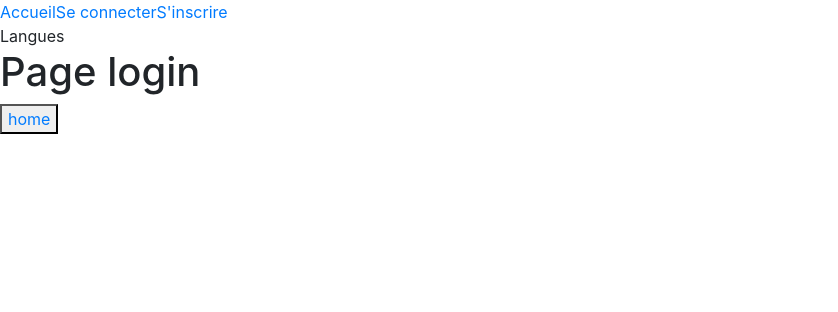
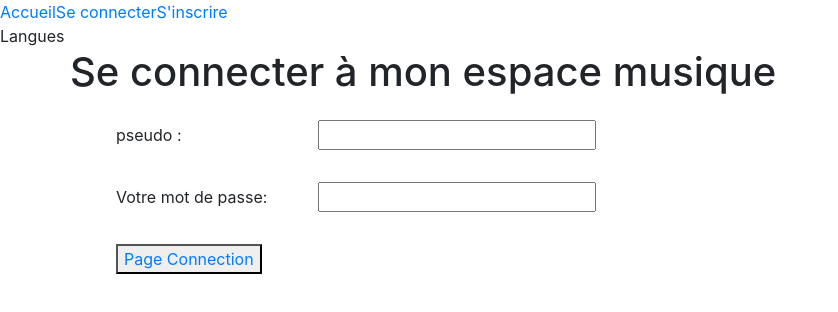
Before and after one commit to ghislaingirardeau/Planet_music, a Nuxt app: page /login in a window 1280 px wide. Shown: the top 312 px of the page, without its empty margins (0-838 px from the left). Built offline with nearby package versions, Linux system fonts and the light colour scheme.

Commit message:
display grid login and signup

```diff
--- a/components/musicSelection/instrumentSelect.vue
+++ b/components/musicSelection/instrumentSelect.vue
@@ -1,22 +1,28 @@
 <template>
     <fieldset class="row m-3">
-        <legend>{{title}} </legend>
+        <legend class="col-12 border">{{title}} </legend>
 
-        <div class="col-12 m-3">
+        <!-- BLOC RECHERCHE INSTRUMENT -->
+        <aside class="col-12 border mb-4">
+
             <input class="col-5" type="text" v-model="searchInst" placeholder="Rechercher un instrument" v-on:keyup.enter="searchInstrument()">
             <button type="button" id='select' @click="searchInstrument()">Search</button>
-            <div v-if="showInstrument == true">
+
+            <div class="col-12" v-if="showInstrument == true">
                 <input type="checkbox" :value="resultSearch" name="instrumentSelection" v-model="instrumentSelection">
                 <label :for="resultSearch">{{resultSearch}}</label>
             </div>
 
-            <p v-else-if="showInstrument == false">"Cet instrument n'est pas dans la liste"</p>
-        </div>
+            <p class="m-3" v-else-if="showInstrument == false">"Cet instrument n'est pas dans la liste"</p>
 
-        <div v-for="(item, name) in instrumentClass" :key="name">
+        </aside>
+
+        <!-- BOUTON MODAL CATEGORIE INSTRUMENT -->
+        <div class="border col-4 text-center mb-3" v-for="(item, name) in instrumentClass" :key="name">
             <b-button v-b-modal="'my-modal'" @click="showInstruments(name, item)">{{name}}</b-button>
         </div>
 
+        <!-- AFFICHAGE DU MODAL ET LISTE INSTRUMENTS -->
         <b-modal id="my-modal" title="Sélectionner votre instrument">
             <div v-if="instrumentCategory">
                 <div v-for="item in instrumentsList" :key="item">
@@ -26,7 +32,13 @@
             </div>
         </b-modal>
 
-        <button @click="next">Suivant</button>
+        <!-- AFFICHE INSTRUMENT VALIDER ET BOUTON -->
+        <div class="col-12">
+
+            <strong class="d-block mb-4">{{instrumentSelected}}</strong>
+            <button @click="next">Valider</button>
+
+        </div>
 
     </fieldset>
 
@@ -48,7 +60,9 @@ export default {
         }
     },
     computed: {
-
+        instrumentSelected() {
+            return "Mes instruments préférés: " + this.instrumentSelection.join(', ')
+        }
     },
     methods: {
         searchInstrument() {
--- a/components/profil/category.vue
+++ b/components/profil/category.vue
@@ -1,5 +1,5 @@
 <template>
-    <fieldset class="row m-3">
+    <fieldset class="row m-3 border">
         <legend>{{title}} </legend>
 
         <div class="col-12">
--- a/components/profil/personalData.vue
+++ b/components/profil/personalData.vue
@@ -1,9 +1,9 @@
 <template>
-    <fieldset class="row m-3">
+    <fieldset class="row m-3 border">
 
         <legend class="col-12">{{title}} </legend>
         <label class="col-2 m-3" for="pseudo">pseudo : </label>
-        <input class="col-3 m-3" type="text" name="pseudo" id="pseudo" v-model="lastname">
+        <input class="col-3 m-3" type="text" name="pseudo" id="pseudo" v-model="pseudo">
 
         <label class="col-2 m-3" for="lastname">Votre nom : </label>
         <input class="col-3 m-3" type="text" name="lastname" id="lastname" v-model="lastname">
@@ -21,7 +21,7 @@
         <label class="col-2 m-3" for="email">Enter your email: </label>
         <input class="col-3 m-3" type="email" name="email" id="email" v-model="email">
 
-        <label class="col-2 m-3" for="password">Enter your password: </label>
+        <label class="col-2 m-3" for="password">Votre mot de passe: </label>
         <input class="col-3 m-3" type="password" name="password" id="password" v-model="password">
 
         <label class="col-2 m-3" for="sexe">sexe: </label>
--- a/components/profil/preference.vue
+++ b/components/profil/preference.vue
@@ -1,5 +1,5 @@
 <template>
-    <fieldset class="row m-3">
+    <fieldset class="row m-3 border">
         <legend>Type de formation privilégié :</legend>
 
         <div class="col-12">
--- a/components/profil/status.vue
+++ b/components/profil/status.vue
@@ -1,8 +1,8 @@
 <template>
-    <fieldset class="row m-3">
+    <fieldset class="row m-3 border">
         <legend>Vous êtes :</legend>
 
-        <div class="col-12">
+        <div class="col-12 border">
             <input type="radio" value="Amateur" v-model="userStatus" @click="next">
             <label for="Amateur">Amateur</label>
         </div>
--- a/pages/login.vue
+++ b/pages/login.vue
@@ -1,7 +1,25 @@
 <template>
-    <main>
-        <h1>Page login</h1>
-        <button><nuxt-link :to="{name: 'home'}">home</nuxt-link></button>
+    <main class="container">
+
+        <h1 class="row">Se connecter à mon espace musique</h1>
+
+        <form v-on:submit.prevent>
+
+          <div>
+            <label class="col-2 m-3" for="pseudo">pseudo : </label>
+            <input class="col-3 m-3" type="text" name="pseudo" id="pseudo" v-model="pseudo">
+          </div>
+
+          <div>
+            <label class="col-2 m-3" for="password">Votre mot de passe: </label>
+            <input class="col-3 m-3" type="password" name="password" id="password" v-model="password">
+          </div>
+
+          <div class="col-12 m-3">
+            <button type="submit"><nuxt-link :to="{name: 'home'}">Page Connection</nuxt-link></button>
+          </div>
+
+        </form>
 
     </main>
 </template>
@@ -12,6 +30,8 @@ export default {
   layout: 'landing',
   data () {
     return {
+     pseudo: "",
+     password: ""
 
     }
   },
--- a/pages/signup.vue
+++ b/pages/signup.vue
@@ -1,46 +1,43 @@
 <template>
-    <main class="container">
-        <!-- Simuler la validation du formulaire -->
-        <button><nuxt-link :to="{name: 'home'}">home</nuxt-link>
-        </button>
+    <main class="container border">
 
-        <h1 class="row">Signup</h1>
+        <h1 class="row">S'incrire</h1>
 
         <button @click="prev" v-if="on > 0">Retour</button>
 
         <form id="signup__bloc" v-on:submit.prevent> <!-- Empecher envoie du formulaire au click du bouton suivant -->
             <transition :name="animationForm" mode="out-in">
-                <div class="form__bloc" v-show="on === 0">
+                <div class="form__bloc container" v-show="on === 0">
                     <personalData :title="titleData" :next="next" />
                 </div>
             </transition>
 
             <transition :name="animationForm" mode="out-in">
-                <div class="form__bloc" v-show="on === 1">
+                <div class="form__bloc container" v-show="on === 1">
                     <status :next="next" />
                 </div>
             </transition>
 
             <transition :name="animationForm" mode="out-in">
-                <div class="form__bloc" v-show="on === 2">
+                <div class="form__bloc container" v-show="on === 2">
                     <category :title="titleCategory" :next="next" />
                 </div>
             </transition>
 
             <transition :name="animationForm" mode="out-in">
-                <div class="form__bloc" v-show="on === 3">
+                <div class="form__bloc container" v-show="on === 3">
                     <preference :next="next"/>
                 </div>
             </transition>
 
             <transition :name="animationForm" mode="out-in">
-                <div class="form__bloc" v-show="on === 4">
+                <div class="form__bloc container" v-show="on === 4">
                     <instrumentSelect :title="titleInstrument" :next="next"/>
                 </div>
             </transition>
 
             <transition :name="animationForm" mode="out-in">
-                <div class="form__bloc" v-show="on === 5 ">
+                <div class="form__bloc container" v-show="on === 5 ">
                     <kindSelect :title="titleKind" :next="next"/>
                 </div>
             </transition>
@@ -68,6 +65,7 @@ export default {
             titleData: "Pour mieux vous connaitre...",
             titleInstrument: "Choississez vos instruments favoris",
             titleKind: "Choississez vos styles musicals",
+            name: 'Vue.js'
         }
     },
     components: {
@@ -101,6 +99,7 @@ export default {
                 this.direction = "left"
             }
         },
+
     }
 }
 </script>
```
